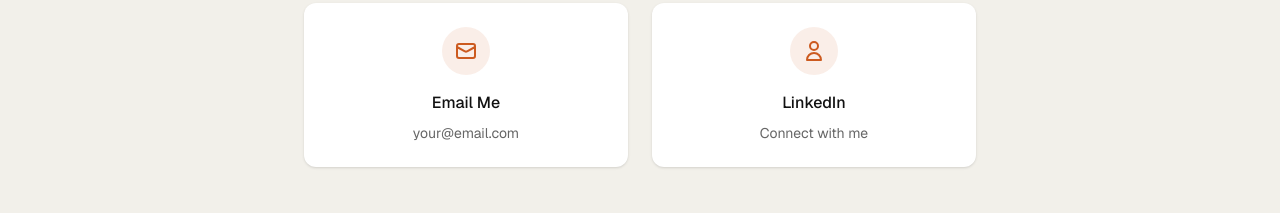
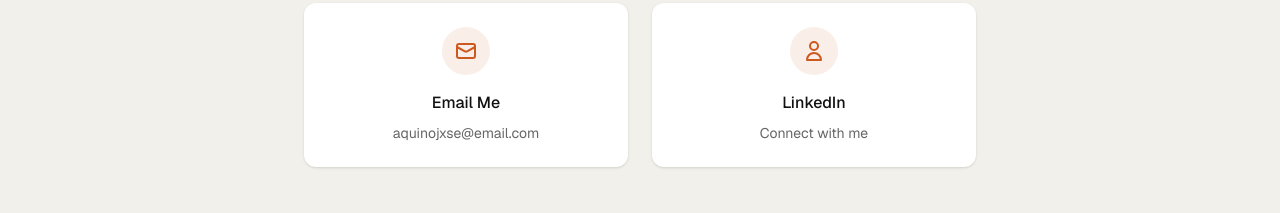
Before and after one commit to fyodorrrrr/portfolio, a Next.js app: page / in a window 1280 px wide. Shown: the part 3920-4133 px from the top of the page. Built offline with nearby package versions, Linux system fonts and the light colour scheme.

Commit message:
changed placeholder text

```diff
--- a/src/components/Contact.jsx
+++ b/src/components/Contact.jsx
@@ -27,7 +27,7 @@ export default function Contact() {
           {/* Quick Contact Options */}
           <div className="grid grid-cols-1 sm:grid-cols-2 gap-6">
             <a
-              href="mailto:your@email.com"
+              href="mailto:aquinojxse@email.com"
               className="bg-white p-6 rounded-xl hover:bg-[#f0ede6] transition-all duration-300 group text-center shadow-sm"
             >
                 <div className="w-12 h-12 bg-[#cc5a1f]/10 rounded-full flex items-center justify-center mx-auto mb-4 group-hover:bg-[#cc5a1f]/20 transition-colors duration-300">
@@ -36,7 +36,7 @@ export default function Contact() {
                 </svg>
               </div>
               <h3 className="text-[#111111] font-medium mb-2 font-heading">Email Me</h3>
-              <p className="text-[#666666] text-sm">your@email.com</p>
+              <p className="text-[#666666] text-sm">aquinojxse@email.com</p>
             </a>
 
             <a
```
